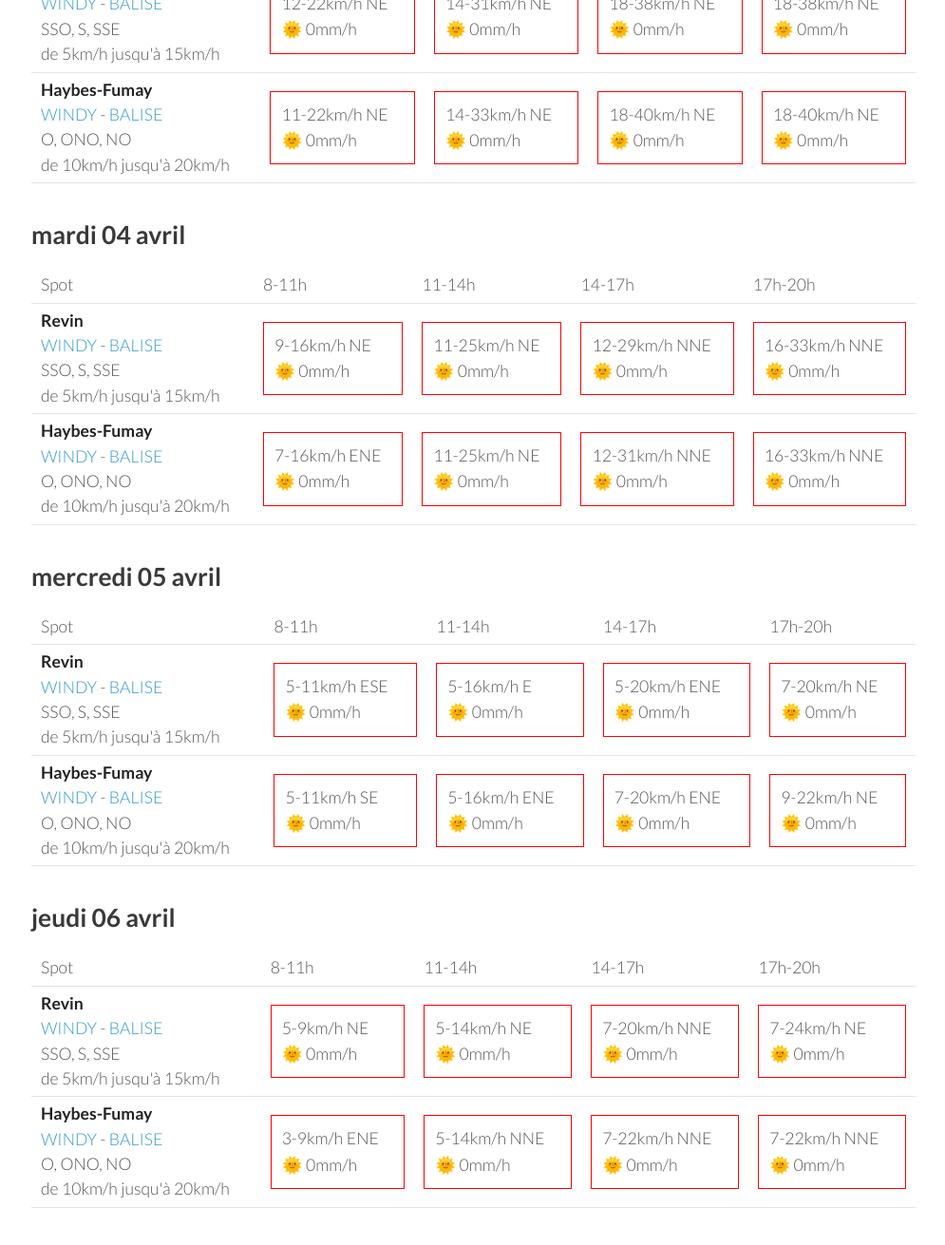
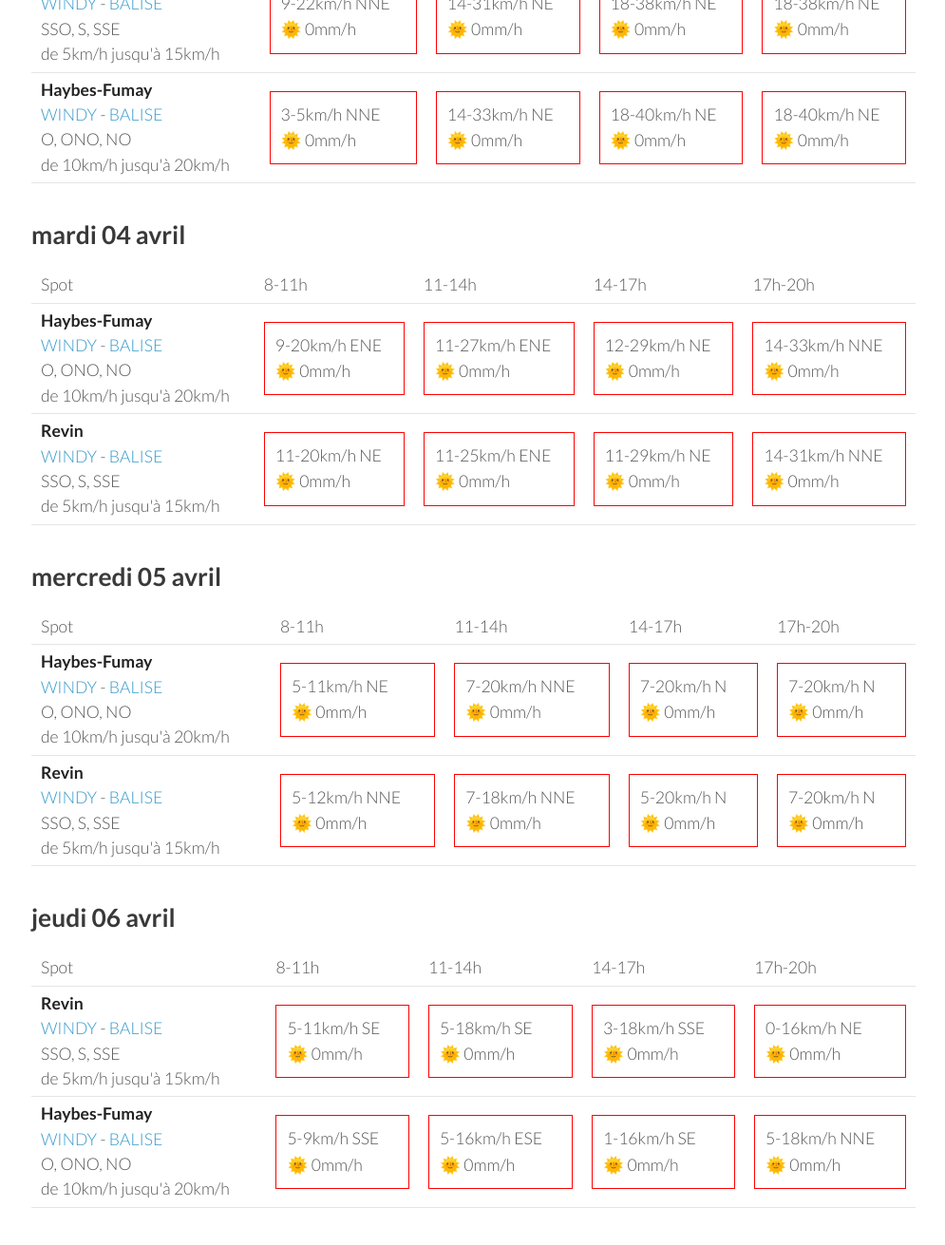
Before and after one commit to parapente-dans-le-nord/parapente-dans-le-nord.github.io, a Jekyll site: the page built from ardennes.markdown, in a window 1280 px wide and 1400 px high, scrolled down 1126 px. Shown: the top 1311 px of the window at 95% size, without its empty margins (25-1020 px from the left). Built offline with Jekyll 4.4.1, drawn with Linux system fonts in a browser that asks for light colours; some of the changed text lies outside the part shown.

Commit message:
update index.markdown

```diff
--- a/ardennes.markdown
+++ b/ardennes.markdown
@@ -24,21 +24,19 @@ page mise à jour le samedi 01 avril 13:10
 <tr>
         <td><strong>Haybes-Fumay</strong><br><a href="https://windy.com/49.998/4.715?49.913,4.738,10">WINDY</a> - <span class=""><a href="http://www.balisemeteo.com/balise.php?idBalise=104">BALISE</a> </span><br> <span class="vent-favorable">O, ONO, NO</span><br><span class="force-vent">de 10km/h jusqu'à 20km/h</span> </td>
 
-            <td><div class="not-flyable"><p>11-29km/h OSO</p><p>🌧 5mm/h</p></div></td>
-            <td><div class="not-flyable"><p>12-38km/h OSO</p><p>🌧 1.7mm/h</p></div></td>
-            <td><div class="not-flyable"><p>12-35km/h OSO</p><p>🌧 2.1mm/h</p></div></td>
-            <td><div class="not-flyable"><p>7-25km/h OSO</p><p>🌧 1.6mm/h</p></div></td>
-
+            <td><div class="not-flyable"><p>0-0km/h NA</p><p>🌧️ 0mm/h</p></div></td>
+            <td><div class="not-flyable"><p>0-0km/h NA</p><p>🌧️ 0mm/h</p></div></td>
+            <td><div class="not-flyable"><p>0-0km/h NA</p><p>🌧️ 0mm/h</p></div></td>
+            <td><div class="not-flyable"><p>9-33km/h ONO</p><p>🌧 1.6mm/h</p></div></td>
 
     </tr>
 <tr>
         <td><strong>Revin</strong><br><a href="https://windy.com/49.948/4.625?49.543,4.625,8">WINDY</a> - <span class=""><a href="http://www.balisemeteo.com/balise.php?idBalise=5019">BALISE</a> </span><br> <span class="vent-favorable">SSO, S, SSE</span><br><span class="force-vent">de 5km/h jusqu'à 15km/h</span> </td>
 
-            <td><div class="not-flyable"><p>11-37km/h OSO</p><p>🌧 4.6mm/h</p></div></td>
-            <td><div class="not-flyable"><p>12-40km/h OSO</p><p>🌧 3.1mm/h</p></div></td>
-            <td><div class="not-flyable"><p>9-46km/h OSO</p><p>🌧 1.8mm/h</p></div></td>
-            <td><div class="not-flyable"><p>7-27km/h O</p><p>🌧 1.2mm/h</p></div></td>
-
+            <td><div class="not-flyable"><p>0-0km/h NA</p><p>🌧️ 0mm/h</p></div></td>
+            <td><div class="not-flyable"><p>0-0km/h NA</p><p>🌧️ 0mm/h</p></div></td>
+            <td><div class="not-flyable"><p>0-0km/h NA</p><p>🌧️ 0mm/h</p></div></td>
+            <td><div class="not-flyable"><p>7-35km/h ONO</p><p>🌧 0.8mm/h</p></div></td>
 
     </tr>
 
@@ -60,20 +58,20 @@ page mise à jour le samedi 01 avril 13:10
 <tr>
         <td><strong>Haybes-Fumay</strong><br><a href="https://windy.com/49.998/4.715?49.913,4.738,10">WINDY</a> - <span class=""><a href="http://www.balisemeteo.com/balise.php?idBalise=104">BALISE</a> </span><br> <span class="vent-favorable">O, ONO, NO</span><br><span class="force-vent">de 10km/h jusqu'à 20km/h</span> </td>
 
-            <td><div class="not-flyable"><p>12-31km/h N</p><p>🌧 1.3mm/h</p></div></td>
-            <td><div class="not-flyable"><p>9-24km/h NNE</p><p>🌧 0.8mm/h</p></div></td>
-            <td><div class="not-flyable"><p>7-22km/h NNE</p><p>🌧 0.4mm/h</p></div></td>
-            <td><div class="not-flyable"><p>9-25km/h NNE</p><p>🌞 0mm/h</p></div></td>
+            <td><div class="not-flyable"><p>11-29km/h NNE</p><p>🌧 1.2mm/h</p></div></td>
+            <td><div class="not-flyable"><p>11-33km/h NNE</p><p>🌧 0.8mm/h</p></div></td>
+            <td><div class="not-flyable"><p>11-29km/h NNE</p><p>🌞 0mm/h</p></div></td>
+            <td><div class="not-flyable"><p>11-29km/h NNE</p><p>🌞 0mm/h</p></div></td>
 
 
     </tr>
 <tr>
         <td><strong>Revin</strong><br><a href="https://windy.com/49.948/4.625?49.543,4.625,8">WINDY</a> - <span class=""><a href="http://www.balisemeteo.com/balise.php?idBalise=5019">BALISE</a> </span><br> <span class="vent-favorable">SSO, S, SSE</span><br><span class="force-vent">de 5km/h jusqu'à 15km/h</span> </td>
 
-            <td><div class="not-flyable"><p>11-35km/h NNE</p><p>🌧 0.8mm/h</p></div></td>
-            <td><div class="not-flyable"><p>9-31km/h N</p><p>🌧 0.4mm/h</p></div></td>
-            <td><div class="not-flyable"><p>12-33km/h NNE</p><p>🌧 0.2mm/h</p></div></td>
-            <td><div class="not-flyable"><p>12-37km/h NNE</p><p>🌞 0mm/h</p></div></td>
+            <td><div class="not-flyable"><p>11-33km/h N</p><p>🌧 0.8mm/h</p></div></td>
+            <td><div class="not-flyable"><p>12-35km/h NNE</p><p>🌧 0.4mm/h</p></div></td>
+            <td><div class="not-flyable"><p>14-38km/h NNE</p><p>🌞 0mm/h</p></div></td>
+            <td><div class="not-flyable"><p>11-33km/h NNE</p><p>🌞 0mm/h</p></div></td>
 
 
     </tr>
@@ -96,7 +94,7 @@ page mise à jour le samedi 01 avril 13:10
 <tr>
         <td><strong>Revin</strong><br><a href="https://windy.com/49.948/4.625?49.543,4.625,8">WINDY</a> - <span class=""><a href="http://www.balisemeteo.com/balise.php?idBalise=5019">BALISE</a> </span><br> <span class="vent-favorable">SSO, S, SSE</span><br><span class="force-vent">de 5km/h jusqu'à 15km/h</span> </td>
 
-            <td><div class="not-flyable"><p>12-22km/h NE</p><p>🌞 0mm/h</p></div></td>
+            <td><div class="not-flyable"><p>9-22km/h NNE</p><p>🌞 0mm/h</p></div></td>
             <td><div class="not-flyable"><p>14-31km/h NE</p><p>🌞 0mm/h</p></div></td>
             <td><div class="not-flyable"><p>18-38km/h NE</p><p>🌞 0mm/h</p></div></td>
             <td><div class="not-flyable"><p>18-38km/h NE</p><p>🌞 0mm/h</p></div></td>
@@ -106,7 +104,7 @@ page mise à jour le samedi 01 avril 13:10
 <tr>
         <td><strong>Haybes-Fumay</strong><br><a href="https://windy.com/49.998/4.715?49.913,4.738,10">WINDY</a> - <span class=""><a href="http://www.balisemeteo.com/balise.php?idBalise=104">BALISE</a> </span><br> <span class="vent-favorable">O, ONO, NO</span><br><span class="force-vent">de 10km/h jusqu'à 20km/h</span> </td>
 
-            <td><div class="not-flyable"><p>11-22km/h NE</p><p>🌞 0mm/h</p></div></td>
+            <td><div class="not-flyable"><p>3-5km/h NNE</p><p>🌞 0mm/h</p></div></td>
             <td><div class="not-flyable"><p>14-33km/h NE</p><p>🌞 0mm/h</p></div></td>
             <td><div class="not-flyable"><p>18-40km/h NE</p><p>🌞 0mm/h</p></div></td>
             <td><div class="not-flyable"><p>18-40km/h NE</p><p>🌞 0mm/h</p></div></td>
@@ -130,22 +128,22 @@ page mise à jour le samedi 01 avril 13:10
       <td>17h-20h</td>
     </tr>
 <tr>
-        <td><strong>Revin</strong><br><a href="https://windy.com/49.948/4.625?49.543,4.625,8">WINDY</a> - <span class=""><a href="http://www.balisemeteo.com/balise.php?idBalise=5019">BALISE</a> </span><br> <span class="vent-favorable">SSO, S, SSE</span><br><span class="force-vent">de 5km/h jusqu'à 15km/h</span> </td>
+        <td><strong>Haybes-Fumay</strong><br><a href="https://windy.com/49.998/4.715?49.913,4.738,10">WINDY</a> - <span class=""><a href="http://www.balisemeteo.com/balise.php?idBalise=104">BALISE</a> </span><br> <span class="vent-favorable">O, ONO, NO</span><br><span class="force-vent">de 10km/h jusqu'à 20km/h</span> </td>
 
-            <td><div class="not-flyable"><p>9-16km/h NE</p><p>🌞 0mm/h</p></div></td>
-            <td><div class="not-flyable"><p>11-25km/h NE</p><p>🌞 0mm/h</p></div></td>
-            <td><div class="not-flyable"><p>12-29km/h NNE</p><p>🌞 0mm/h</p></div></td>
-            <td><div class="not-flyable"><p>16-33km/h NNE</p><p>🌞 0mm/h</p></div></td>
+            <td><div class="not-flyable"><p>9-20km/h ENE</p><p>🌞 0mm/h</p></div></td>
+            <td><div class="not-flyable"><p>11-27km/h ENE</p><p>🌞 0mm/h</p></div></td>
+            <td><div class="not-flyable"><p>12-29km/h NE</p><p>🌞 0mm/h</p></div></td>
+            <td><div class="not-flyable"><p>14-33km/h NNE</p><p>🌞 0mm/h</p></div></td>
 
 
     </tr>
 <tr>
-        <td><strong>Haybes-Fumay</strong><br><a href="https://windy.com/49.998/4.715?49.913,4.738,10">WINDY</a> - <span class=""><a href="http://www.balisemeteo.com/balise.php?idBalise=104">BALISE</a> </span><br> <span class="vent-favorable">O, ONO, NO</span><br><span class="force-vent">de 10km/h jusqu'à 20km/h</span> </td>
+        <td><strong>Revin</strong><br><a href="https://windy.com/49.948/4.625?49.543,4.625,8">WINDY</a> - <span class=""><a href="http://www.balisemeteo.com/balise.php?idBalise=5019">BALISE</a> </span><br> <span class="vent-favorable">SSO, S, SSE</span><br><span class="force-vent">de 5km/h jusqu'à 15km/h</span> </td>
 
-            <td><div class="not-flyable"><p>7-16km/h ENE</p><p>🌞 0mm/h</p></div></td>
-            <td><div class="not-flyable"><p>11-25km/h NE</p><p>🌞 0mm/h</p></div></td>
-            <td><div class="not-flyable"><p>12-31km/h NNE</p><p>🌞 0mm/h</p></div></td>
-            <td><div class="not-flyable"><p>16-33km/h NNE</p><p>🌞 0mm/h</p></div></td>
+            <td><div class="not-flyable"><p>11-20km/h NE</p><p>🌞 0mm/h</p></div></td>
+            <td><div class="not-flyable"><p>11-25km/h ENE</p><p>🌞 0mm/h</p></div></td>
+            <td><div class="not-flyable"><p>11-29km/h NE</p><p>🌞 0mm/h</p></div></td>
+            <td><div class="not-flyable"><p>14-31km/h NNE</p><p>🌞 0mm/h</p></div></td>
 
 
     </tr>
@@ -166,22 +164,22 @@ page mise à jour le samedi 01 avril 13:10
       <td>17h-20h</td>
     </tr>
 <tr>
-        <td><strong>Revin</strong><br><a href="https://windy.com/49.948/4.625?49.543,4.625,8">WINDY</a> - <span class=""><a href="http://www.balisemeteo.com/balise.php?idBalise=5019">BALISE</a> </span><br> <span class="vent-favorable">SSO, S, SSE</span><br><span class="force-vent">de 5km/h jusqu'à 15km/h</span> </td>
+        <td><strong>Haybes-Fumay</strong><br><a href="https://windy.com/49.998/4.715?49.913,4.738,10">WINDY</a> - <span class=""><a href="http://www.balisemeteo.com/balise.php?idBalise=104">BALISE</a> </span><br> <span class="vent-favorable">O, ONO, NO</span><br><span class="force-vent">de 10km/h jusqu'à 20km/h</span> </td>
 
-            <td><div class="not-flyable"><p>5-11km/h ESE</p><p>🌞 0mm/h</p></div></td>
-            <td><div class="not-flyable"><p>5-16km/h E</p><p>🌞 0mm/h</p></div></td>
-            <td><div class="not-flyable"><p>5-20km/h ENE</p><p>🌞 0mm/h</p></div></td>
-            <td><div class="not-flyable"><p>7-20km/h NE</p><p>🌞 0mm/h</p></div></td>
+            <td><div class="not-flyable"><p>5-11km/h NE</p><p>🌞 0mm/h</p></div></td>
+            <td><div class="not-flyable"><p>7-20km/h NNE</p><p>🌞 0mm/h</p></div></td>
+            <td><div class="not-flyable"><p>7-20km/h N</p><p>🌞 0mm/h</p></div></td>
+            <td><div class="not-flyable"><p>7-20km/h N</p><p>🌞 0mm/h</p></div></td>
 
 
     </tr>
 <tr>
-        <td><strong>Haybes-Fumay</strong><br><a href="https://windy.com/49.998/4.715?49.913,4.738,10">WINDY</a> - <span class=""><a href="http://www.balisemeteo.com/balise.php?idBalise=104">BALISE</a> </span><br> <span class="vent-favorable">O, ONO, NO</span><br><span class="force-vent">de 10km/h jusqu'à 20km/h</span> </td>
+        <td><strong>Revin</strong><br><a href="https://windy.com/49.948/4.625?49.543,4.625,8">WINDY</a> - <span class=""><a href="http://www.balisemeteo.com/balise.php?idBalise=5019">BALISE</a> </span><br> <span class="vent-favorable">SSO, S, SSE</span><br><span class="force-vent">de 5km/h jusqu'à 15km/h</span> </td>
 
-            <td><div class="not-flyable"><p>5-11km/h SE</p><p>🌞 0mm/h</p></div></td>
-            <td><div class="not-flyable"><p>5-16km/h ENE</p><p>🌞 0mm/h</p></div></td>
-            <td><div class="not-flyable"><p>7-20km/h ENE</p><p>🌞 0mm/h</p></div></td>
-            <td><div class="not-flyable"><p>9-22km/h NE</p><p>🌞 0mm/h</p></div></td>
+            <td><div class="not-flyable"><p>5-12km/h NNE</p><p>🌞 0mm/h</p></div></td>
+            <td><div class="not-flyable"><p>7-18km/h NNE</p><p>🌞 0mm/h</p></div></td>
+            <td><div class="not-flyable"><p>5-20km/h N</p><p>🌞 0mm/h</p></div></td>
+            <td><div class="not-flyable"><p>7-20km/h N</p><p>🌞 0mm/h</p></div></td>
 
 
     </tr>
@@ -204,20 +202,20 @@ page mise à jour le samedi 01 avril 13:10
 <tr>
         <td><strong>Revin</strong><br><a href="https://windy.com/49.948/4.625?49.543,4.625,8">WINDY</a> - <span class=""><a href="http://www.balisemeteo.com/balise.php?idBalise=5019">BALISE</a> </span><br> <span class="vent-favorable">SSO, S, SSE</span><br><span class="force-vent">de 5km/h jusqu'à 15km/h</span> </td>
 
-            <td><div class="not-flyable"><p>5-9km/h NE</p><p>🌞 0mm/h</p></div></td>
-            <td><div class="not-flyable"><p>5-14km/h NE</p><p>🌞 0mm/h</p></div></td>
-            <td><div class="not-flyable"><p>7-20km/h NNE</p><p>🌞 0mm/h</p></div></td>
-            <td><div class="not-flyable"><p>7-24km/h NE</p><p>🌞 0mm/h</p></div></td>
+            <td><div class="not-flyable"><p>5-11km/h SE</p><p>🌞 0mm/h</p></div></td>
+            <td><div class="not-flyable"><p>5-18km/h SE</p><p>🌞 0mm/h</p></div></td>
+            <td><div class="not-flyable"><p>3-18km/h SSE</p><p>🌞 0mm/h</p></div></td>
+            <td><div class="not-flyable"><p>0-16km/h NE</p><p>🌞 0mm/h</p></div></td>
 
 
     </tr>
 <tr>
         <td><strong>Haybes-Fumay</strong><br><a href="https://windy.com/49.998/4.715?49.913,4.738,10">WINDY</a> - <span class=""><a href="http://www.balisemeteo.com/balise.php?idBalise=104">BALISE</a> </span><br> <span class="vent-favorable">O, ONO, NO</span><br><span class="force-vent">de 10km/h jusqu'à 20km/h</span> </td>
 
-            <td><div class="not-flyable"><p>3-9km/h ENE</p><p>🌞 0mm/h</p></div></td>
-            <td><div class="not-flyable"><p>5-14km/h NNE</p><p>🌞 0mm/h</p></div></td>
-            <td><div class="not-flyable"><p>7-22km/h NNE</p><p>🌞 0mm/h</p></div></td>
-            <td><div class="not-flyable"><p>7-22km/h NNE</p><p>🌞 0mm/h</p></div></td>
+            <td><div class="not-flyable"><p>5-9km/h SSE</p><p>🌞 0mm/h</p></div></td>
+            <td><div class="not-flyable"><p>5-16km/h ESE</p><p>🌞 0mm/h</p></div></td>
+            <td><div class="not-flyable"><p>1-16km/h SE</p><p>🌞 0mm/h</p></div></td>
+            <td><div class="not-flyable"><p>5-18km/h NNE</p><p>🌞 0mm/h</p></div></td>
 
 
     </tr>
```
Also changed, not shown: other parts of ardennes.markdown (+1 -1 lines).
